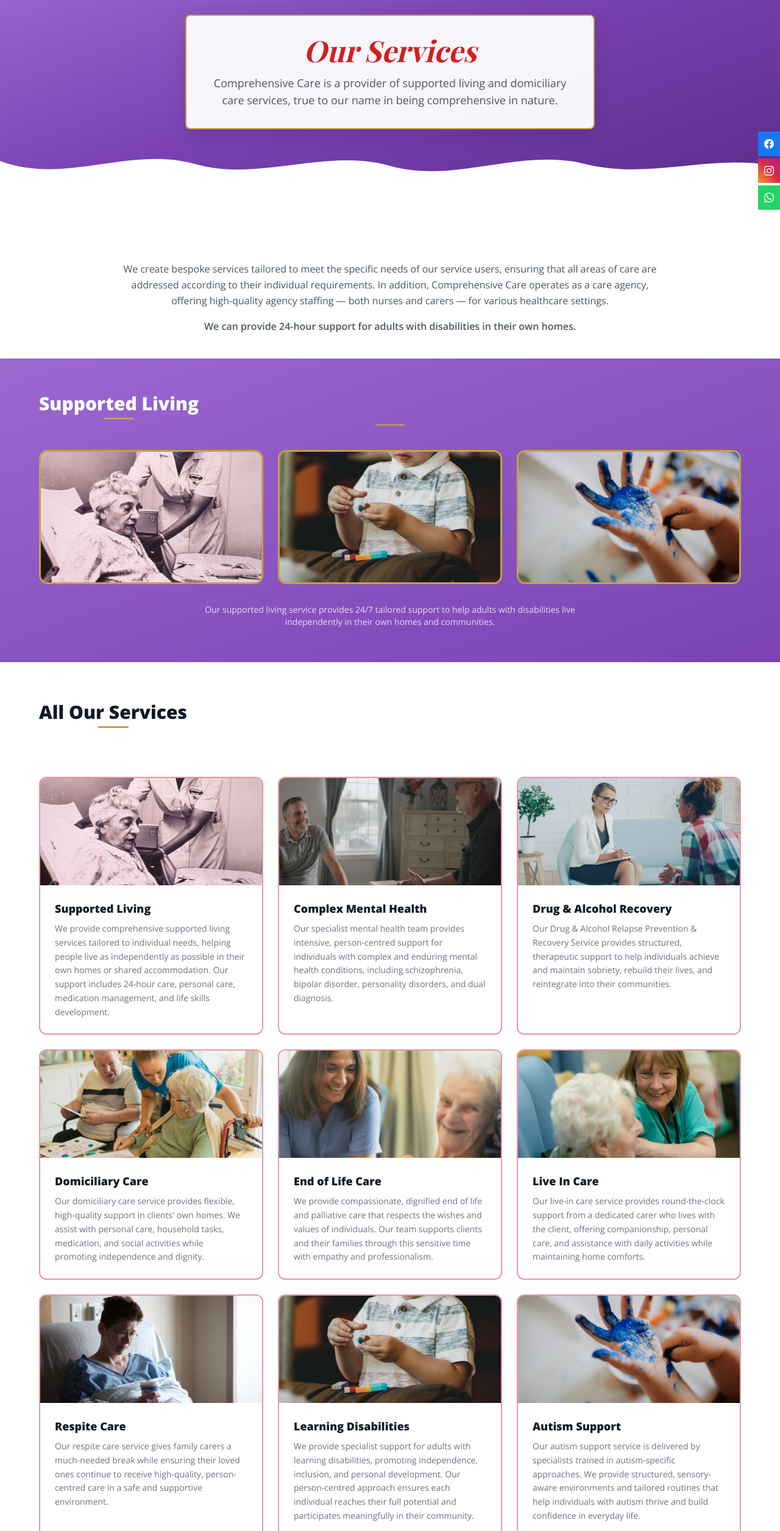
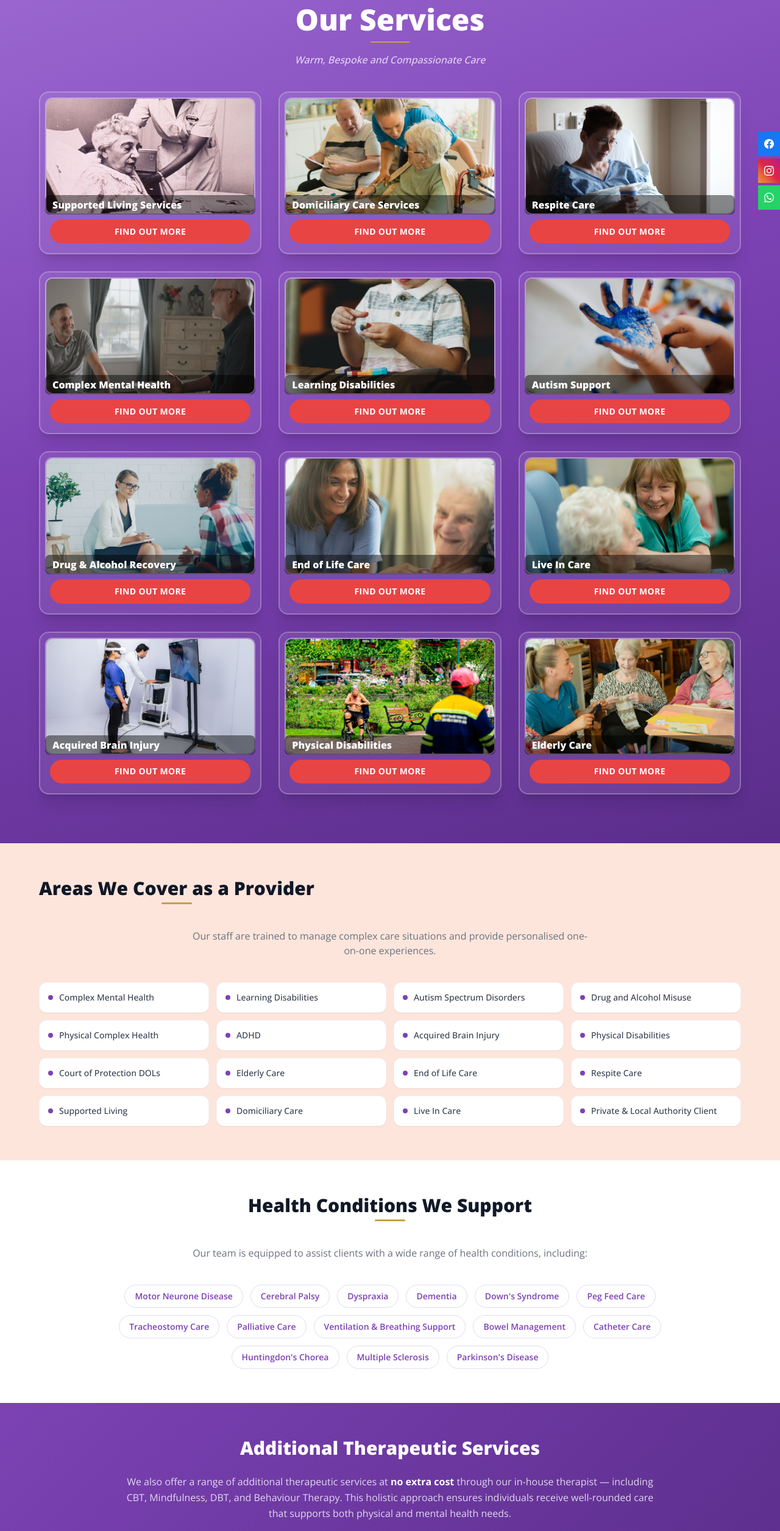
Before and after one commit to seunjoe999/healthark, a React (Vite) app in the folder website/: page /our-services in a window 1280 px wide. Shown: the part 120-2631 px from the top of the page at 61% size. Built offline with nearby package versions, Linux system fonts and the light colour scheme; the HTML template or start-up script is replaced by a standard one; a web font is replaced by a local one.

Commit message:
Redesign Services page: purple background, framed photo cards, red FIND OUT MORE button

```diff
--- a/website/src/pages/Services.tsx
+++ b/website/src/pages/Services.tsx
@@ -1,5 +1,4 @@
 import { Link } from 'react-router-dom'
-import PageHero from '../components/PageHero'
 
 const PROVIDER_AREAS = [
   'Complex Mental Health','Learning Disabilities','Autism Spectrum Disorders','Drug and Alcohol Misuse',
@@ -16,166 +15,120 @@ const CONDITIONS = [
 
 const SERVICES_DETAIL = [
   {
-    title: 'Supported Living',
+    title: 'Supported Living Services',
     img: '/service-supported-living.jpg',
-    icon: '🏠',
-    color: '#7c42b4',
-    desc: 'We provide comprehensive supported living services tailored to individual needs, helping people live as independently as possible in their own homes or shared accommodation. Our support includes 24-hour care, personal care, medication management, and life skills development.',
+    desc: 'We provide comprehensive supported living services tailored to individual needs, helping people live as independently as possible. Our support includes 24-hour care, personal care, medication management, and life skills development.',
+  },
+  {
+    title: 'Domiciliary Care Services',
+    img: '/service-domiciliary.jpg',
+    desc: 'Flexible, high-quality support in clients\' own homes. We assist with personal care, household tasks, medication, and social activities while promoting independence and dignity.',
+  },
+  {
+    title: 'Respite Care',
+    img: '/service-respite.jpg',
+    desc: 'Our respite care service gives family carers a much-needed break while ensuring their loved ones continue to receive high-quality, person-centred care in a safe and supportive environment.',
   },
   {
     title: 'Complex Mental Health',
     img: '/service-mental-health.jpg',
-    icon: '🧠',
-    color: '#d4845a',
-    desc: 'Our specialist mental health team provides intensive, person-centred support for individuals with complex and enduring mental health conditions, including schizophrenia, bipolar disorder, personality disorders, and dual diagnosis.',
+    desc: 'Intensive, person-centred support for individuals with complex and enduring mental health conditions, including schizophrenia, bipolar disorder, personality disorders, and dual diagnosis.',
+  },
+  {
+    title: 'Learning Disabilities',
+    img: '/service-learning-disabilities.jpg',
+    desc: 'Specialist support for adults with learning disabilities, promoting independence, inclusion, and personal development. Our person-centred approach ensures each individual reaches their full potential.',
+  },
+  {
+    title: 'Autism Support',
+    img: '/service-autism.jpg',
+    desc: 'Structured, sensory-aware environments and tailored routines that help individuals with autism thrive and build confidence in everyday life.',
   },
   {
     title: 'Drug & Alcohol Recovery',
     img: '/service-drug-alcohol.jpg',
-    icon: '💊',
-    color: '#cc2222',
-    desc: 'Our Drug & Alcohol Relapse Prevention & Recovery Service provides structured, therapeutic support to help individuals achieve and maintain sobriety, rebuild their lives, and reintegrate into their communities.',
-  },
-  {
-    title: 'Domiciliary Care',
-    img: '/service-domiciliary.jpg',
-    icon: '🏡',
-    color: '#00b8b8',
-    desc: 'Our domiciliary care service provides flexible, high-quality support in clients\' own homes. We assist with personal care, household tasks, medication, and social activities while promoting independence and dignity.',
+    desc: 'Structured aftercare for people leaving detox or rehabilitation. Our programme combines recovery coaching, relapse prevention, emotional support and practical reintegration.',
   },
   {
     title: 'End of Life Care',
     img: '/service-end-of-life.jpg',
-    icon: '🕊️',
-    color: '#5a7ab4',
-    desc: 'We provide compassionate, dignified end of life and palliative care that respects the wishes and values of individuals. Our team supports clients and their families through this sensitive time with empathy and professionalism.',
+    desc: 'Compassionate, dignified palliative care that respects the wishes and values of individuals. Our team supports clients and their families through this sensitive time with empathy and professionalism.',
   },
   {
     title: 'Live In Care',
     img: '/service-live-in-care.jpg',
-    icon: '🛏️',
-    color: '#b47c42',
-    desc: 'Our live-in care service provides round-the-clock support from a dedicated carer who lives with the client, offering companionship, personal care, and assistance with daily activities while maintaining home comforts.',
+    desc: 'Round-the-clock support from a dedicated carer who lives with the client, offering companionship, personal care, and assistance with daily activities while maintaining home comforts.',
   },
   {
-    title: 'Respite Care',
-    img: '/service-respite.jpg',
-    icon: '🌿',
-    color: '#4ab47c',
-    desc: 'Our respite care service gives family carers a much-needed break while ensuring their loved ones continue to receive high-quality, person-centred care in a safe and supportive environment.',
-  },
-  {
-    title: 'Learning Disabilities',
-    img: '/service-learning-disabilities.jpg',
-    icon: '📚',
-    color: '#00b8b8',
-    desc: 'We provide specialist support for adults with learning disabilities, promoting independence, inclusion, and personal development. Our person-centred approach ensures each individual reaches their full potential and participates meaningfully in their community.',
-  },
-  {
-    title: 'Autism Support',
-    img: '/service-autism.jpg',
-    icon: '🧩',
-    color: '#4ab47c',
-    desc: 'Our autism support service is delivered by specialists trained in autism-specific approaches. We provide structured, sensory-aware environments and tailored routines that help individuals with autism thrive and build confidence in everyday life.',
+    title: 'Acquired Brain Injury',
+    img: '/service-brain-injury.jpg',
+    desc: 'Specialist rehabilitation support for individuals recovering from strokes, traumatic brain injuries, or other neurological conditions. We work closely with clinical teams to maximise independence.',
   },
   {
     title: 'Physical Disabilities',
     img: '/service-physical-disabilities.jpg',
-    icon: '♿',
-    color: '#d4845a',
-    desc: 'We support individuals with physical disabilities to live fulfilling, independent lives. Our carers assist with personal care, mobility, rehabilitation activities, and community engagement, always promoting dignity and choice.',
-  },
-  {
-    title: 'Acquired Brain Injury',
-    img: '/service-brain-injury.jpg',
-    icon: '🧬',
-    color: '#cc2222',
-    desc: 'Our acquired brain injury service provides specialist rehabilitation support for individuals recovering from strokes, traumatic brain injuries, or other neurological conditions. We work closely with clinical teams to support recovery and maximise independence.',
+    desc: 'Support with personal care, mobility, rehabilitation activities, and community engagement for individuals with physical disabilities, always promoting dignity and choice.',
   },
   {
     title: 'Elderly Care',
     img: '/service-elderly-care.jpg',
-    icon: '👴',
-    color: '#00b8b8',
-    desc: 'We provide compassionate, dignified care for older adults, supporting them to remain safe, comfortable, and connected in their own homes or supported living settings. Our team offers companionship, personal care, and specialist dementia support.',
+    desc: 'Compassionate, dignified care for older adults, supporting them to remain safe, comfortable, and connected. Our team offers companionship, personal care, and specialist dementia support.',
   },
 ]
-
-function PhotoPlaceholder({ label, color }: { label: string; color: string }) {
-  return (
-    <div className="photo-card aspect-video flex items-center justify-center text-white font-bold text-sm"
-      style={{ background: `linear-gradient(135deg, ${color}99, ${color}55)` }}>
-      <span>{label}</span>
-    </div>
-  )
-}
 
 export default function Services() {
   return (
     <div>
-      <PageHero
-        variant="purple"
-        title="Our Services"
-        subtitle="Comprehensive Care is a provider of supported living and domiciliary care services, true to our name in being comprehensive in nature."
+
+      {/* ── HEADER + SERVICE CARDS — full purple background ─────────── */}
+      <section
+        className="min-h-screen px-4 pt-12 pb-20"
+        style={{ background: 'linear-gradient(160deg, #9b68d0 0%, #7c42b4 45%, #5a2d8a 100%)' }}
+      >
+        {/* Page title */}
+        <div className="text-center mb-10">
+          <h1 className="text-4xl md:text-5xl font-black text-white mb-3">Our Services</h1>
+          <div className="w-16 h-0.5 bg-brand-gold mx-auto mb-4" />
+          <p className="text-white/75 text-base font-medium italic">Warm, Bespoke and Compassionate Care</p>
+        </div>
+
+        {/* Service cards grid */}
+        <div className="max-w-6xl mx-auto grid sm:grid-cols-2 lg:grid-cols-3 gap-7">
+          {SERVICES_DETAIL.map(s => (
+            <div
+              key={s.title}
+              className="rounded-2xl overflow-hidden border-2 border-white/25 shadow-xl"
+              style={{ background: 'rgba(255,255,255,0.08)' }}
+            >
+              {/* Photo with frame */}
+              <div className="relative p-2">
+                <div className="rounded-xl overflow-hidden border-2 border-white/40 h-48">
+                  <img
+                    src={s.img}
+                    alt={s.title}
+                    className="w-full h-full object-cover hover:scale-105 transition-transform duration-300"
                   />
-
-      <div className="py-8" />
-
-      {/* INTRO */}
-      <section className="py-10 bg-white px-4">
-        <div className="max-w-4xl mx-auto text-center">
-          <p className="text-gray-600 leading-relaxed mb-4">
-            We create bespoke services tailored to meet the specific needs of our service users, ensuring that all areas of care are addressed according to their individual requirements. In addition, Comprehensive Care operates as a care agency, offering high-quality agency staffing — both nurses and carers — for various healthcare settings.
-          </p>
-          <p className="text-gray-600 leading-relaxed font-semibold">
-            We can provide 24-hour support for adults with disabilities in their own homes.
-          </p>
-        </div>
-      </section>
-
-      {/* SUPPORTED LIVING — with 3 photo cards */}
-      <section className="py-14 px-4" style={{ background: 'linear-gradient(160deg, #9b68d0 0%, #7c42b4 100%)' }}>
-        <div className="max-w-6xl mx-auto">
-          <h2 className="text-3xl font-black text-white text-center mb-2 heading-underline" style={{ '--underline-color': '#c8a045' } as React.CSSProperties}>
-            Supported Living
-          </h2>
-          <div className="w-12 h-0.5 bg-brand-gold mx-auto mb-10" />
-          <div className="grid grid-cols-3 gap-6">
-            {['/service-supported-living.jpg', '/service-learning-disabilities.jpg', '/service-autism.jpg'].map((src, i) => (
-              <div key={i} className="photo-card rounded-2xl overflow-hidden" style={{ height: '220px' }}>
-                <img src={src} alt="Supported Living" className="w-full h-full object-cover" />
-              </div>
-            ))}
-          </div>
-          <div className="mt-8 text-center">
-            <p className="text-white/80 text-sm max-w-2xl mx-auto">
-              Our supported living service provides 24/7 tailored support to help adults with disabilities live independently in their own homes and communities.
-            </p>
+                  {/* Name overlay at bottom of photo */}
+                  <div className="absolute bottom-2 left-2 right-2">
+                    <div className="px-3 py-1.5 rounded-lg" style={{ background: 'rgba(0,0,0,0.45)' }}>
+                      <h3 className="text-white font-black text-base leading-tight">{s.title}</h3>
                     </div>
                   </div>
-      </section>
+                </div>
+              </div>
 
-      {/* SERVICE CARDS */}
-      <section className="py-16 bg-white px-4">
-        <div className="max-w-6xl mx-auto">
-          <h2 className="text-3xl font-black text-gray-900 text-center mb-10 heading-underline">All Our Services</h2>
-          <div className="grid sm:grid-cols-2 lg:grid-cols-3 gap-6 mt-10">
-            {SERVICES_DETAIL.map(s => (
-              <div key={s.title} className="service-card overflow-hidden p-0">
-                <div className="h-44 overflow-hidden">
-                  <img src={s.img} alt={s.title} className="w-full h-full object-cover hover:scale-105 transition-transform duration-300" />
-                </div>
-                <div className="p-6">
-                  <h3 className="font-black text-lg text-gray-900 mb-2">{s.title}</h3>
-                  <p className="text-gray-500 text-sm leading-relaxed">{s.desc}</p>
+              {/* Button */}
+              <div className="px-4 pb-4">
+                <button className="btn-red w-full text-sm py-2 font-bold tracking-wide">
+                  FIND OUT MORE
+                </button>
               </div>
             </div>
           ))}
         </div>
-        </div>
       </section>
 
-      {/* AREAS WE COVER */}
+      {/* ── AREAS WE COVER ───────────────────────────────────────────── */}
       <section className="py-14 bg-peach-light px-4">
         <div className="max-w-6xl mx-auto">
           <h2 className="text-3xl font-black text-gray-900 text-center mb-4 heading-underline">Areas We Cover as a Provider</h2>
@@ -193,9 +146,9 @@ export default function Services() {
         </div>
       </section>
 
-      {/* HEALTH CONDITIONS */}
+      {/* ── HEALTH CONDITIONS ────────────────────────────────────────── */}
       <section className="py-14 bg-white px-4">
-        <div className="max-w-5xl mx-auto">
+        <div className="max-w-5xl mx-auto text-center">
           <h2 className="text-3xl font-black text-gray-900 text-center mb-4 heading-underline">Health Conditions We Support</h2>
           <p className="text-center text-gray-500 mb-10 mt-6">
             Our team is equipped to assist clients with a wide range of health conditions, including:
@@ -210,25 +163,26 @@ export default function Services() {
         </div>
       </section>
 
-      {/* THERAPEUTIC SERVICES */}
+      {/* ── THERAPEUTIC SERVICES ─────────────────────────────────────── */}
       <section className="py-14 px-4" style={{ background: 'linear-gradient(135deg, #7c42b4, #5a2d8a)' }}>
         <div className="max-w-4xl mx-auto text-center">
           <h2 className="text-3xl font-black text-white mb-6">Additional Therapeutic Services</h2>
           <p className="text-white/80 text-base leading-relaxed mb-8">
-            We also offer a range of additional therapeutic services at <strong className="text-white">no extra cost</strong> through our in-house therapist. These include Cognitive Behavioural Therapy (CBT), Mindfulness, Dialectical Behaviour Therapy (DBT), and Behaviour Therapy, among other tailored support services. This holistic approach ensures that individuals receive well-rounded care that supports both their physical and mental health needs.
+            We also offer a range of additional therapeutic services at <strong className="text-white">no extra cost</strong> through
+            our in-house therapist — including CBT, Mindfulness, DBT, and Behaviour Therapy. This holistic approach
+            ensures individuals receive well-rounded care that supports both physical and mental health needs.
           </p>
-          <div className="flex flex-wrap justify-center gap-3">
+          <div className="flex flex-wrap justify-center gap-3 mb-8">
             {['CBT Therapy', 'Mindfulness', 'DBT', 'Behaviour Therapy', 'Group Therapy', 'One-to-One Support'].map(t => (
               <span key={t} className="px-4 py-2 bg-white/15 text-white rounded-full text-sm font-semibold border border-white/25">
                 {t}
               </span>
             ))}
           </div>
-          <div className="mt-8">
           <Link to="/make-a-referral" className="btn-gold">Make A Referral</Link>
         </div>
-        </div>
       </section>
+
     </div>
   )
 }
```
Lines whose indentation alone changed are shown as unchanged.
